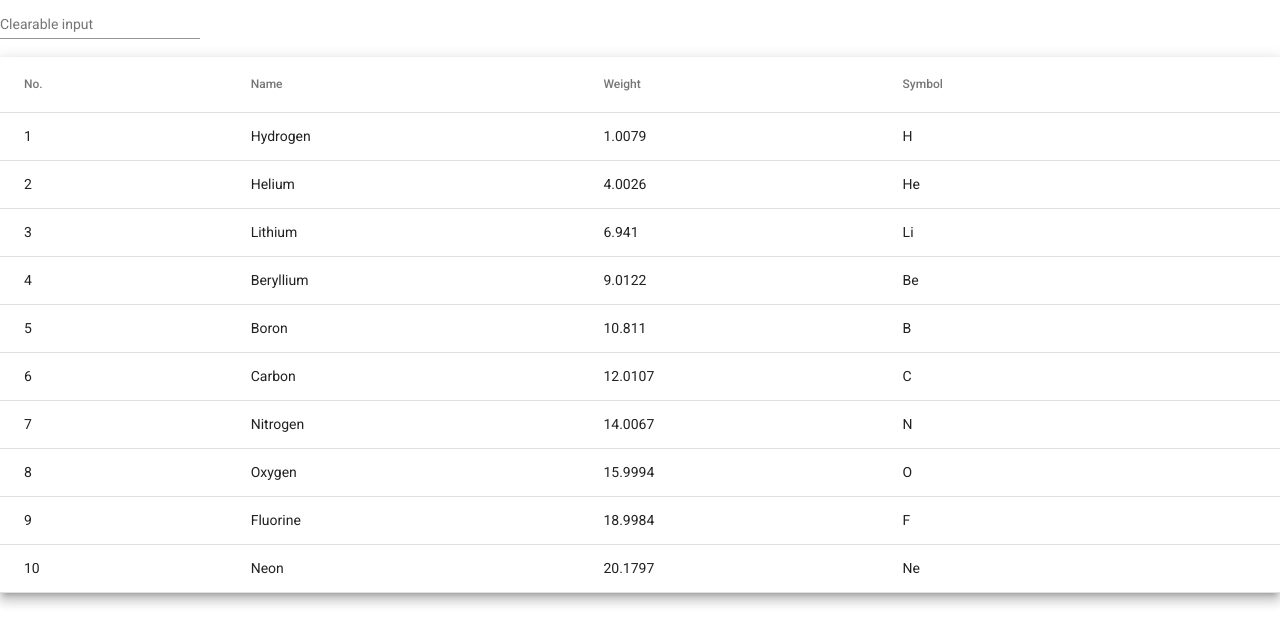
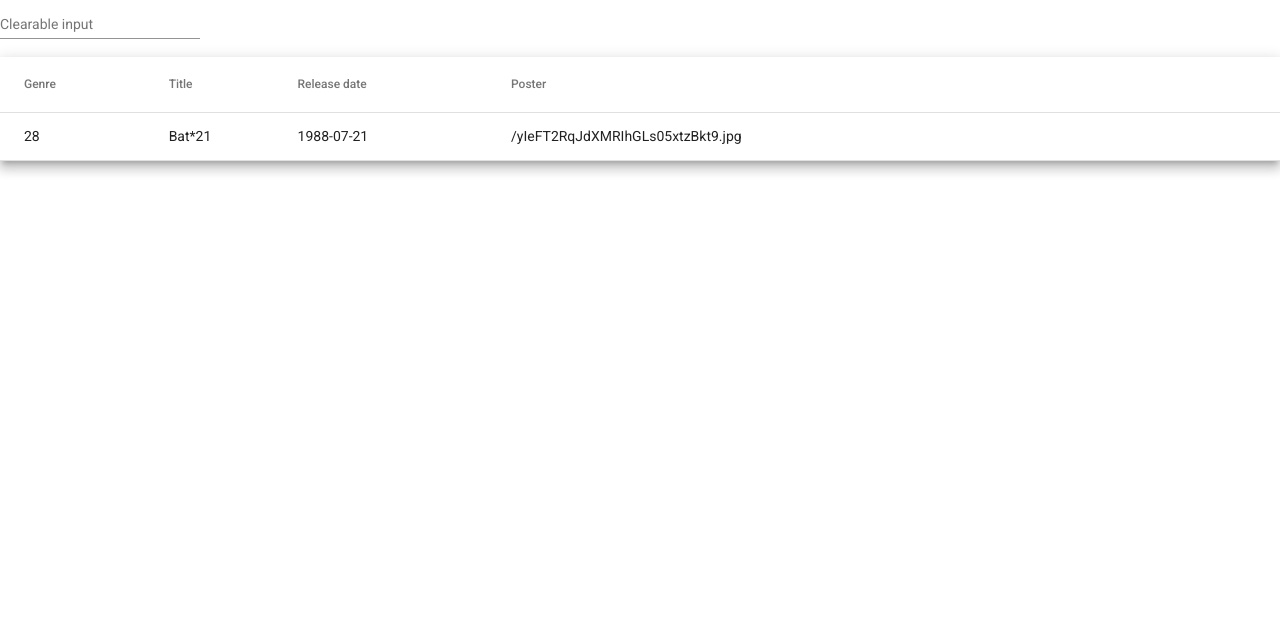
Before and after one commit to pixrael/tmdb, an Angular app in the folder tmdb/: page / in a window 1280 px wide. Shown: the top 644 px of the page. Built offline with nearby package versions, Linux system fonts and the light colour scheme.

Commit message:
grouped by genre id using lodash

```diff
--- a/tmdb/package.json
+++ b/tmdb/package.json
@@ -21,6 +21,7 @@
     "@angular/platform-browser": "~10.1.1",
     "@angular/platform-browser-dynamic": "~10.1.1",
     "@angular/router": "~10.1.1",
+    "lodash": "^4.17.20",
     "rxjs": "~6.6.0",
     "tslib": "^2.0.0",
     "zone.js": "~0.10.2"
@@ -29,9 +30,10 @@
     "@angular-devkit/build-angular": "~0.1001.1",
     "@angular/cli": "~10.1.1",
     "@angular/compiler-cli": "~10.1.1",
-    "@types/node": "^12.11.1",
     "@types/jasmine": "~3.5.0",
     "@types/jasminewd2": "~2.0.3",
+    "@types/lodash": "^4.14.161",
+    "@types/node": "^12.11.1",
     "codelyzer": "^6.0.0",
     "jasmine-core": "~3.6.0",
     "jasmine-spec-reporter": "~5.0.0",
--- a/tmdb/src/app/movie-results/movie-results.component.html
+++ b/tmdb/src/app/movie-results/movie-results.component.html
@@ -4,27 +4,27 @@
          The actual rendered columns are set as a property on the row definition" -->
 
    <!-- Position Column -->
-   <ng-container matColumnDef="position">
-      <th mat-header-cell *matHeaderCellDef> No. </th>
-      <td mat-cell *matCellDef="let element"> {{element.position}} </td>
+   <ng-container matColumnDef="genre">
+      <th mat-header-cell *matHeaderCellDef> Genre </th>
+      <td mat-cell *matCellDef="let element"> {{element.genre}} </td>
    </ng-container>
 
    <!-- Name Column -->
-   <ng-container matColumnDef="name">
-      <th mat-header-cell *matHeaderCellDef> Name </th>
-      <td mat-cell *matCellDef="let element"> {{element.name}} </td>
+   <ng-container matColumnDef="title">
+      <th mat-header-cell *matHeaderCellDef> Title </th>
+      <td mat-cell *matCellDef="let element"> {{element.title}} </td>
    </ng-container>
 
    <!-- Weight Column -->
-   <ng-container matColumnDef="weight">
-      <th mat-header-cell *matHeaderCellDef> Weight </th>
-      <td mat-cell *matCellDef="let element"> {{element.weight}} </td>
+   <ng-container matColumnDef="releaseDate">
+      <th mat-header-cell *matHeaderCellDef> Release date </th>
+      <td mat-cell *matCellDef="let element"> {{element.releaseDate}} </td>
    </ng-container>
 
    <!-- Symbol Column -->
-   <ng-container matColumnDef="symbol">
-      <th mat-header-cell *matHeaderCellDef> Symbol </th>
-      <td mat-cell *matCellDef="let element"> {{element.symbol}} </td>
+   <ng-container matColumnDef="poster">
+      <th mat-header-cell *matHeaderCellDef> Poster </th>
+      <td mat-cell *matCellDef="let element"> {{element.poster}} </td>
    </ng-container>
 
    <tr mat-header-row *matHeaderRowDef="displayedColumns"></tr>
--- a/tmdb/src/app/movie-results/movie-results.component.ts
+++ b/tmdb/src/app/movie-results/movie-results.component.ts
@@ -1,23 +1,21 @@
 import { Component, OnInit } from '@angular/core';
+import { MovieDataService } from '../services/movie-data/movie-data.service';
 
-export interface PeriodicElement {
-  name: string;
+import { filter } from 'rxjs/operators';
+
+import _ from 'lodash';
+
+export interface ResultElement {
+  title: string;
+  releaseDate: string;
+  poster: string;
+  genre: string;
   position: number;
-  weight: number;
-  symbol: string;
 }
 
-const ELEMENT_DATA: PeriodicElement[] = [
-  { position: 1, name: 'Hydrogen', weight: 1.0079, symbol: 'H' },
-  { position: 2, name: 'Helium', weight: 4.0026, symbol: 'He' },
-  { position: 3, name: 'Lithium', weight: 6.941, symbol: 'Li' },
-  { position: 4, name: 'Beryllium', weight: 9.0122, symbol: 'Be' },
-  { position: 5, name: 'Boron', weight: 10.811, symbol: 'B' },
-  { position: 6, name: 'Carbon', weight: 12.0107, symbol: 'C' },
-  { position: 7, name: 'Nitrogen', weight: 14.0067, symbol: 'N' },
-  { position: 8, name: 'Oxygen', weight: 15.9994, symbol: 'O' },
-  { position: 9, name: 'Fluorine', weight: 18.9984, symbol: 'F' },
-  { position: 10, name: 'Neon', weight: 20.1797, symbol: 'Ne' },
+const ELEMENT_DATA: ResultElement[] = [
+  { releaseDate: '1988-07-21', title: 'Bat*21', poster: '/yIeFT2RqJdXMRIhGLs05xtzBkt9.jpg', genre: '28', position: 1 },
+
 ];
 
 @Component({
@@ -26,11 +24,34 @@ const ELEMENT_DATA: PeriodicElement[] = [
   styleUrls: ['./movie-results.component.scss']
 })
 export class MovieResultsComponent implements OnInit {
-  displayedColumns: string[] = ['position', 'name', 'weight', 'symbol'];
+  displayedColumns: string[] = ['genre', 'title', 'releaseDate', 'poster'];
   dataSource = ELEMENT_DATA;
-  constructor() { }
+  constructor(private movieDataService: MovieDataService) { }
 
   ngOnInit(): void {
+    this.movieDataService.getMovies$().pipe(filter(movies => !!movies)).subscribe(movies => {
+
+      console.log('results ', movies);
+
+      const genresIds = [28, 12, 16, 35, 80, 99, 18, 10751, 14, 36, 27];
+
+      const groupedMovies = _.groupBy(movies.results, (result) => {
+
+        let resultGenreId = 0;
+
+        _.forEach(genresIds, genreId => {
+          if (result.genre_ids.some((gId) => gId === genreId)) {
+            console.log('return ', genreId);
+            resultGenreId = genreId;
+          }
+        });
+
+        return resultGenreId;
+
+      });
+
+    });
+
   }
 
 }
--- a/tmdb/src/app/movie-search/movie-search.component.ts
+++ b/tmdb/src/app/movie-search/movie-search.component.ts
@@ -2,6 +2,7 @@ import { Component, OnInit } from '@angular/core';
 import { FormGroup, FormControl } from '@angular/forms';
 import { debounceTime, map, distinctUntilChanged, filter, switchMap } from 'rxjs/operators';
 import { SearchKeywordMovieRequestService } from '../services/search-keyword-movie/search-keyword-movie-request.service';
+import { MovieDataService } from '../services/movie-data/movie-data.service';
 
 @Component({
   selector: 'app-movie-search',
@@ -15,7 +16,7 @@ export class MovieSearchComponent implements OnInit {
     keywordSearch: new FormControl('')
   });
 
-  constructor(private searchKeywordMovieRequestService: SearchKeywordMovieRequestService) { }
+  constructor(private searchKeywordMovieRequestService: SearchKeywordMovieRequestService, private movieDataService: MovieDataService) { }
 
   ngOnInit(): void {
 
@@ -28,7 +29,7 @@ export class MovieSearchComponent implements OnInit {
         this.searchKeywordMovieRequestService.searchKeyword(keyword)
       ))
       .subscribe((results: string) => {
-        console.log('results:', results);
+        this.movieDataService.setMovies(results);
       });
   }
 
--- /dev/null
+++ b/tmdb/src/app/services/movie-data/movie-data.service.ts
@@ -0,0 +1,22 @@
+import { Injectable } from '@angular/core';
+import { BehaviorSubject, Observable } from 'rxjs';
+
+@Injectable({
+  providedIn: 'root'
+})
+export class MovieDataService {
+
+  private moviesSource = new BehaviorSubject<any>(null);
+  private movies$ = this.moviesSource.asObservable();
+
+  constructor() { }
+
+  setMovies(movies): void {
+    this.moviesSource.next(movies);
+  }
+
+  getMovies$(): Observable<any> {
+    return this.movies$;
+  }
+
+}
--- a/tmdb/src/app/services/search-keyword-movie/search-keyword-movie-request.service.ts
+++ b/tmdb/src/app/services/search-keyword-movie/search-keyword-movie-request.service.ts
@@ -1,6 +1,8 @@
 import { Injectable } from '@angular/core';
 import { HttpClient } from '@angular/common/http';
 import { Observable } from 'rxjs';
+
+import { baseUrl, apiKey } from '../../../constants';
 
 @Injectable({
   providedIn: 'root'
@@ -10,6 +12,6 @@ export class SearchKeywordMovieRequestService {
   constructor(private httpClient: HttpClient) { }
 
   searchKeyword(keyword: string): Observable<any> {
-    return this.httpClient.get(`https://api.themoviedb.org/3/search/movie?api_key=314dd2fd158d1a156815bfda6f2037c3&query=${keyword}`);
+    return this.httpClient.get(`${baseUrl}/search/movie?api_key=${apiKey}&query=${keyword}`);
   }
 }
--- /dev/null
+++ b/tmdb/src/constants.ts
@@ -0,0 +1,2 @@
+export const apiKey = '314dd2fd158d1a156815bfda6f2037c3';
+export const baseUrl = 'https://api.themoviedb.org/3';
```
Also changed, not shown: 2 other files (tests, documents, lock files or other folders).
